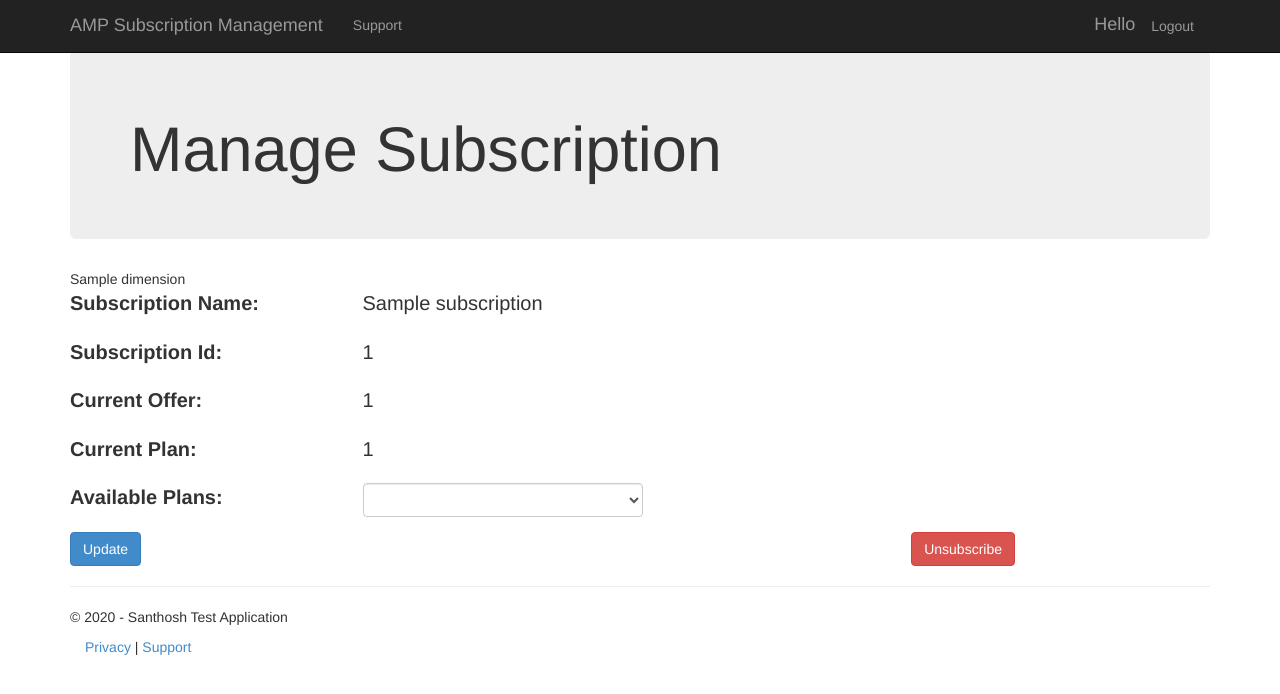
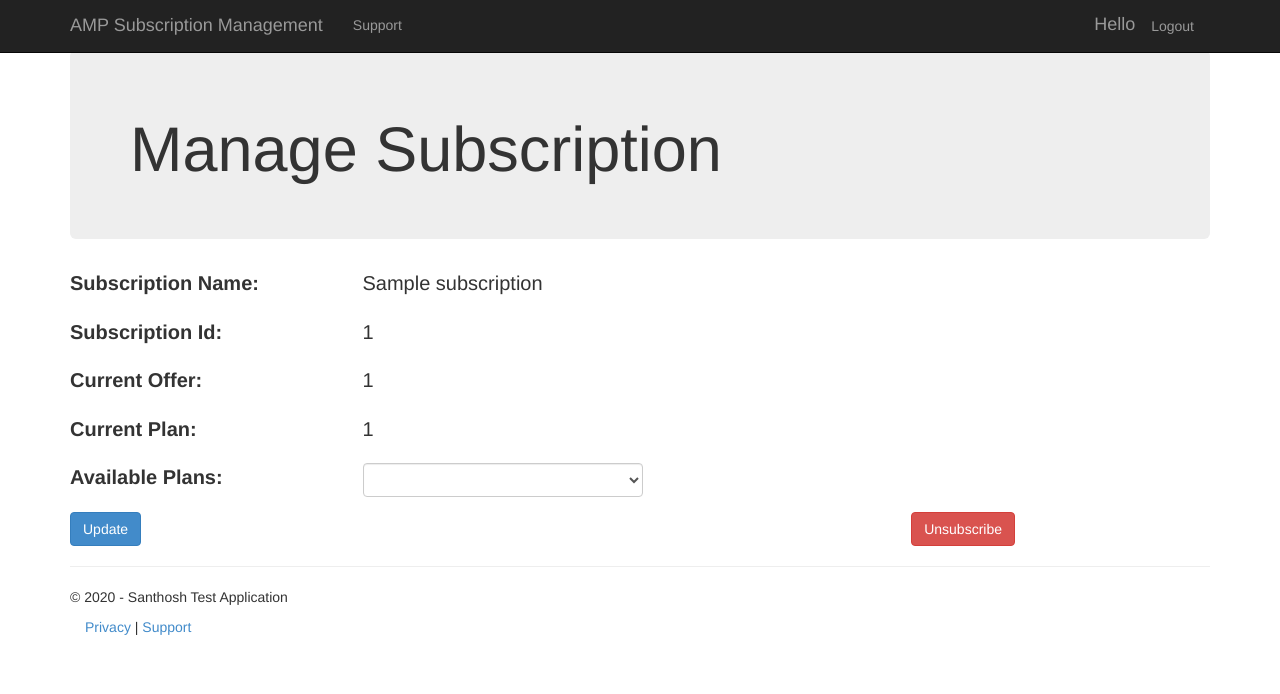
Before and after one commit to santhoshbomma9/amp-sub-mgmt, a Flask app: template amp_app/templates/managesubscription.html in a window 1280 px wide. Shown: the top 694 px of the page. Run offline with Flask 2, Linux system fonts and the light colour scheme; the template is opened without the code that fills it: most values are stand-ins (such as "Sample title", 1, 10 or a date in 2020); lists and menus that the app fills with data are empty; parts of the project's set-up code (start-up, migrations or seed data) failed here and were passed over; some libraries are stand-ins or nearby versions.

Commit message:
bug fix edit page

```diff
--- a/amp_app/templates/managesubscription.html
+++ b/amp_app/templates/managesubscription.html
@@ -17,8 +17,6 @@
     {% endif %}
 {% endwith %}
 </div>
-
-{{dimension}}
 
 <form method="post" style="font-size: 20px;">
     <div class="form-group row">
--- a/amp_app/views.py
+++ b/amp_app/views.py
@@ -118,7 +118,7 @@ def edit(subscriptionid):
         else:
             flash(response.status_code, 'Update not successfully')
 
-    return render_template(constant.MANAGE_SUBSCRIPTION_PAGE, user=session["user"], subscription=subscription, available_plans=plans, dimension=filtered_dimensions_by_offer)
+    return render_template(constant.MANAGE_SUBSCRIPTION_PAGE, user=session["user"], subscription=subscription, available_plans=plans)
 
 
 
```
